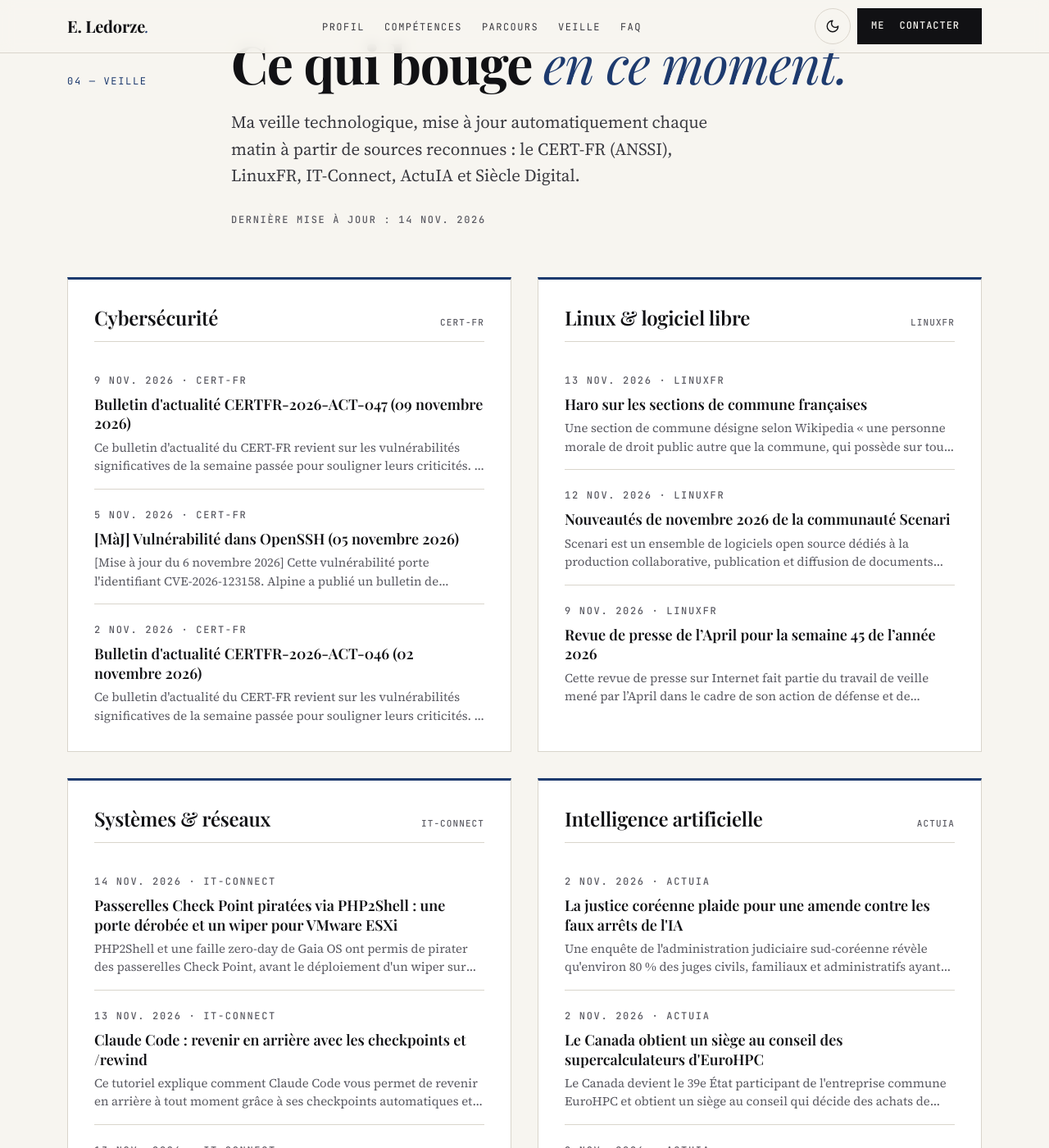
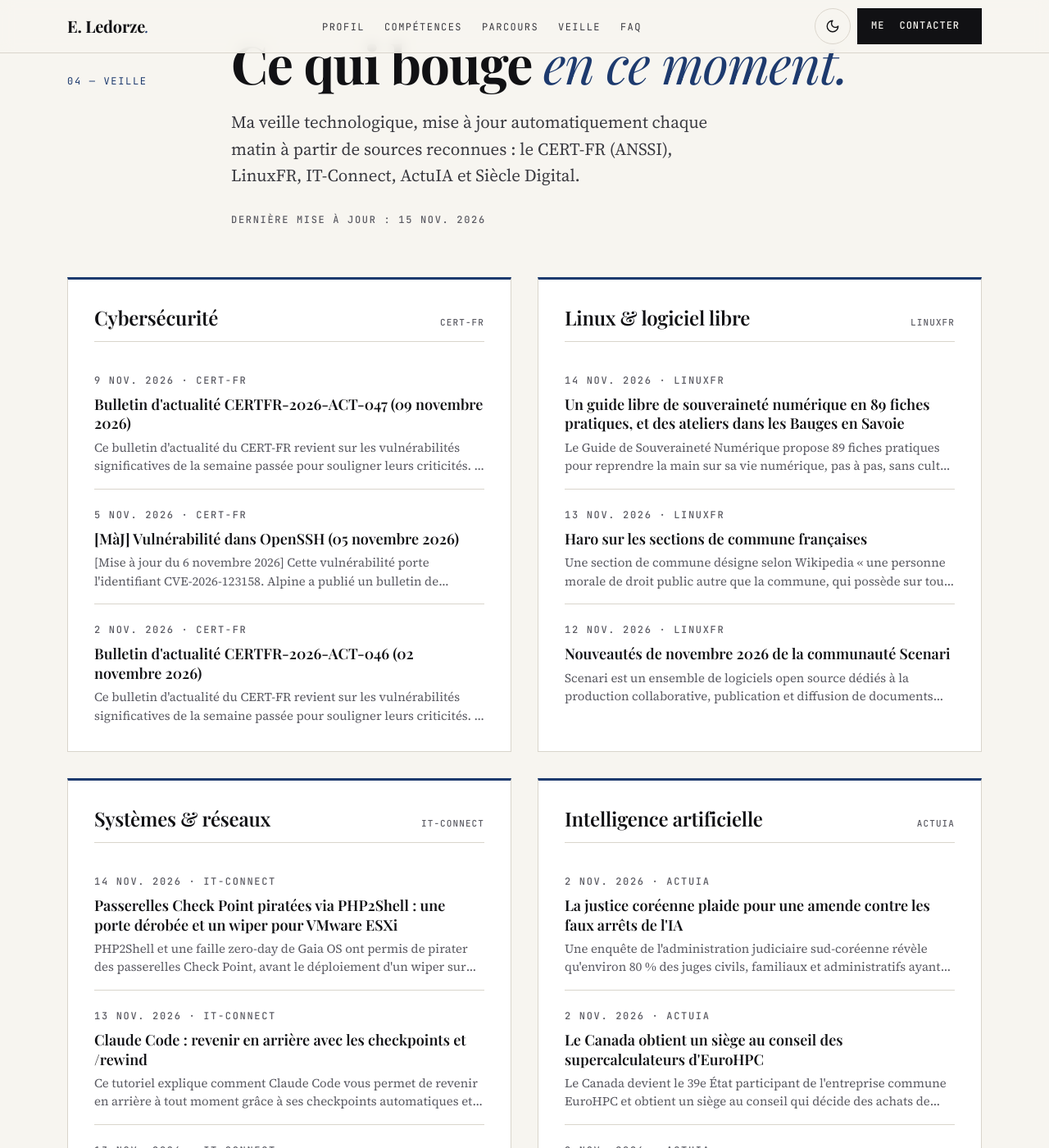
Before and after one commit to TheDringe54-lab/TheDringe54-lab.github.io, a Jekyll site: the page built from index.html, in a window 1280 px wide and 1400 px high, scrolled down 4086 px. Shown: the whole window at 82% size. Built offline with Jekyll 4.4.1, drawn with Linux system fonts in a browser that asks for light colours.

Commit message:
Veille techno : mise à jour automatique

```diff
--- a/_data/veille.json
+++ b/_data/veille.json
@@ -1,5 +1,5 @@
 {
-  "mise_a_jour": "2026-11-14",
+  "mise_a_jour": "2026-11-15",
   "themes": [
     {
       "id": "cyber",
@@ -35,6 +35,13 @@
       "titre_en": "Linux & open source",
       "articles": [
         {
+          "titre": "Un guide libre de souveraineté numérique en 89 fiches pratiques, et des ateliers dans les Bauges en Savoie",
+          "lien": "https://linuxfr.org/news/un-guide-libre-de-souverainete-numerique-en-89-fiches-pratiques-et-des-ateliers-dans-les-bauges-en-savoie",
+          "source": "LinuxFR",
+          "date": "2026-11-14",
+          "resume": "Le Guide de Souveraineté Numérique propose 89 fiches pratiques pour reprendre la main sur sa vie numérique, pas à pas, sans culte de la pureté ni paranoïa. Il…"
+        },
+        {
           "titre": "Haro sur les sections de commune françaises",
           "lien": "https://linuxfr.org/news/haro-sur-les-sections-de-commune-francaises",
           "source": "LinuxFR",
@@ -47,13 +54,6 @@
           "source": "LinuxFR",
           "date": "2026-11-12",
           "resume": "Scenari est un ensemble de logiciels open source dédiés à la production collaborative, publication et diffusion de documents multi-support . Vous rédigez une…"
-        },
-        {
-          "titre": "Revue de presse de l’April pour la semaine 45 de l’année 2026",
-          "lien": "https://linuxfr.org/news/revue-de-presse-de-l-april-pour-la-semaine-45-de-l-annee-2026",
-          "source": "LinuxFR",
-          "date": "2026-11-09",
-          "resume": "Cette revue de presse sur Internet fait partie du travail de veille mené par l’April dans le cadre de son action de défense et de promotion du logiciel libre…"
         }
       ]
     },
```
